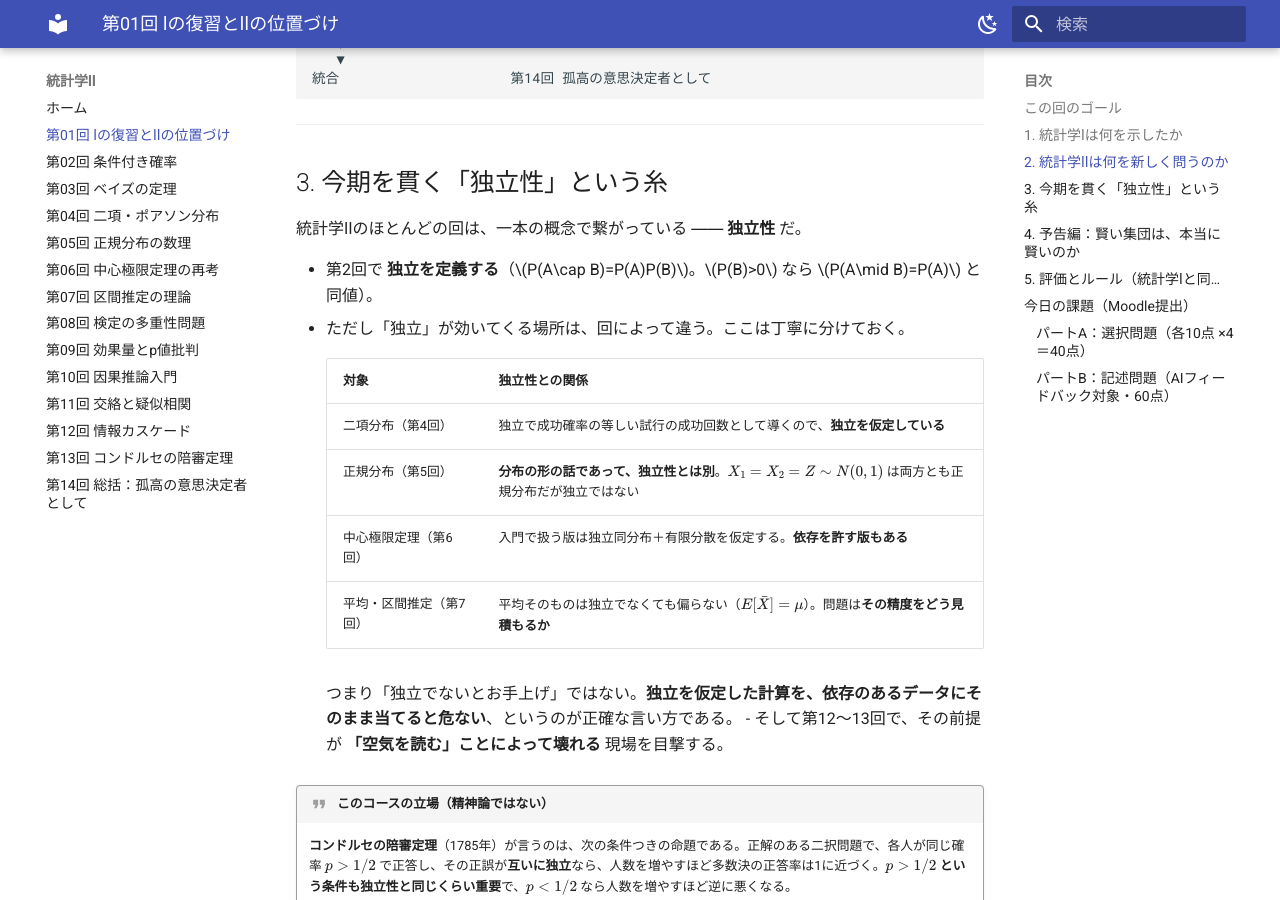
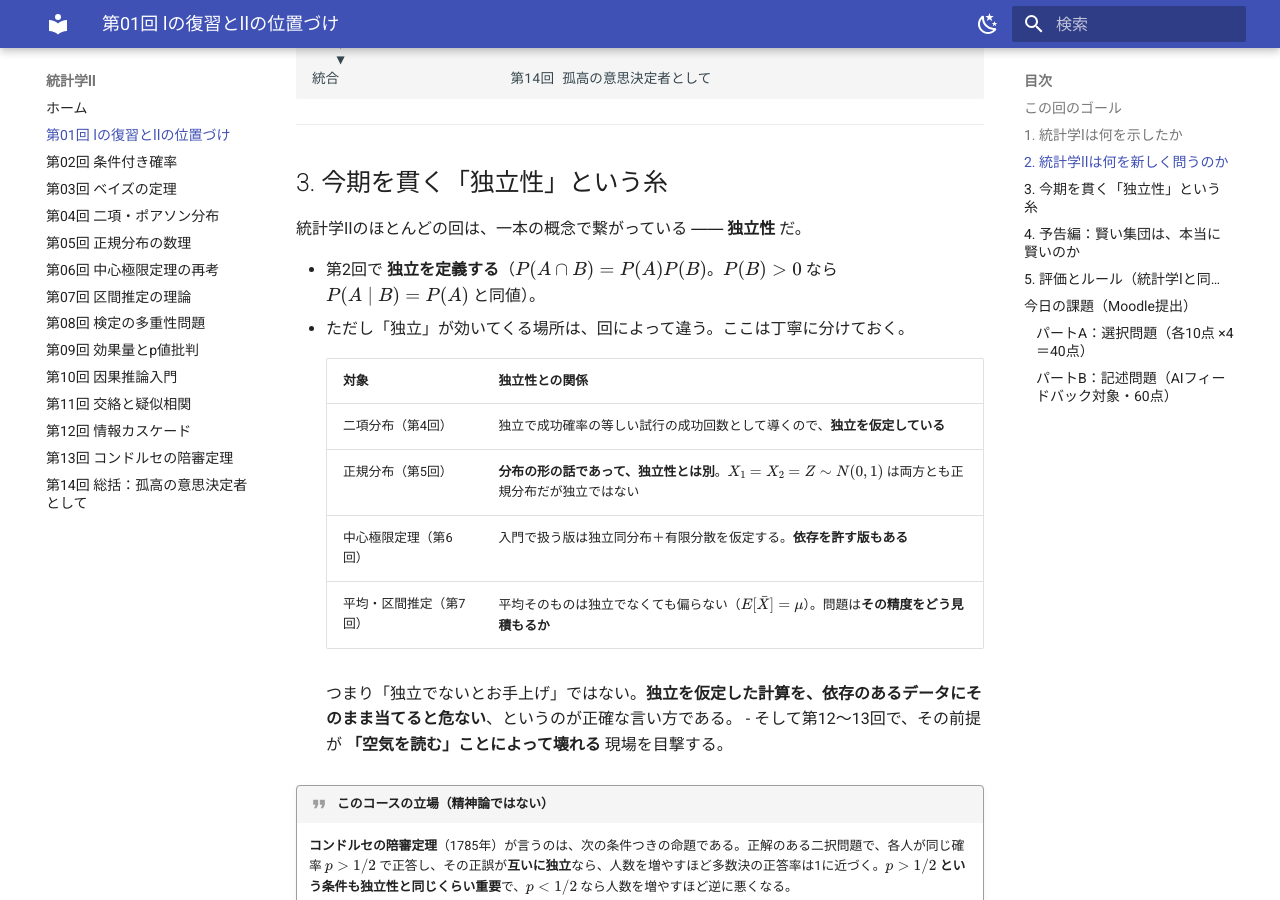
Before and after one commit to aonoa68/toukei-2, an MkDocs documentation site: the page built from docs/01_guidance.md, in a window 1280 px wide and 900 px high, scrolled down 2441 px. Built offline with MkDocs 1.6.1 and Material for MkDocs 9.7.7, drawn with Linux system fonts in a browser that asks for light colours.

Commit message:
第1回：独立性の定義の数式が壊れていたのを修正
\\( のようにバックスラッシュが二重になっており、MathJaxが数式として
認識せず生の文字列が表示されていた。先の編集でPythonの文字列エスケープを
誤ったことが原因。他ファイルも走査したが同種の誤りは無し（cases環境内の
\\ は正当な改行指定）。

Co-Authored-By: Claude Opus 5 (1M context) <noreply@anthropic.com>

```diff
--- a/docs/01_guidance.md
+++ b/docs/01_guidance.md
@@ -92,7 +92,7 @@
 
 統計学Ⅱのほとんどの回は、一本の概念で繋がっている ―― **独立性** だ。
 
-- 第2回で **独立を定義する**（\\(P(A\\cap B)=P(A)P(B)\\)。\\(P(B)>0\\) なら \\(P(A\\mid B)=P(A)\\) と同値）。
+- 第2回で **独立を定義する**（\(P(A\cap B)=P(A)P(B)\)。\(P(B)>0\) なら \(P(A\mid B)=P(A)\) と同値）。
 - ただし「独立」が効いてくる場所は、回によって違う。ここは丁寧に分けておく。
 
     | 対象 | 独立性との関係 |
```
